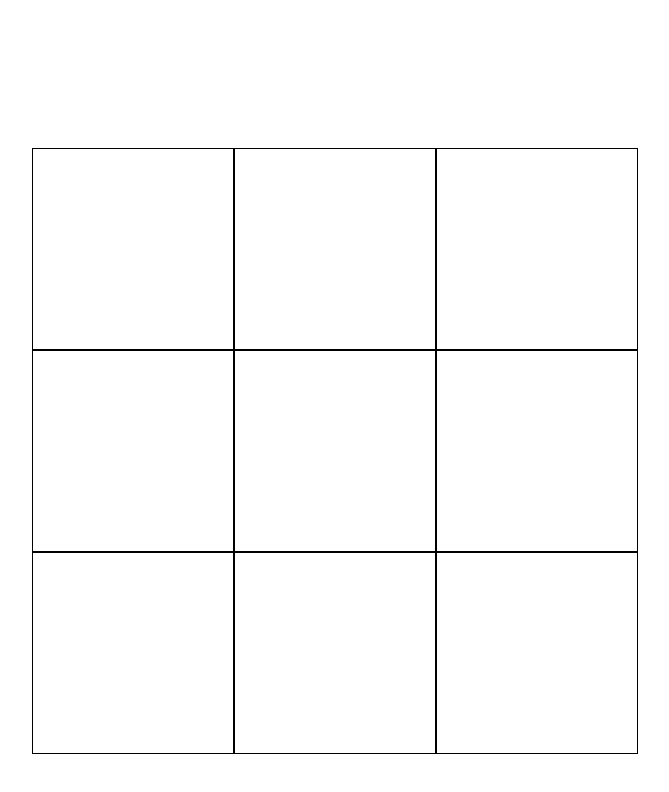
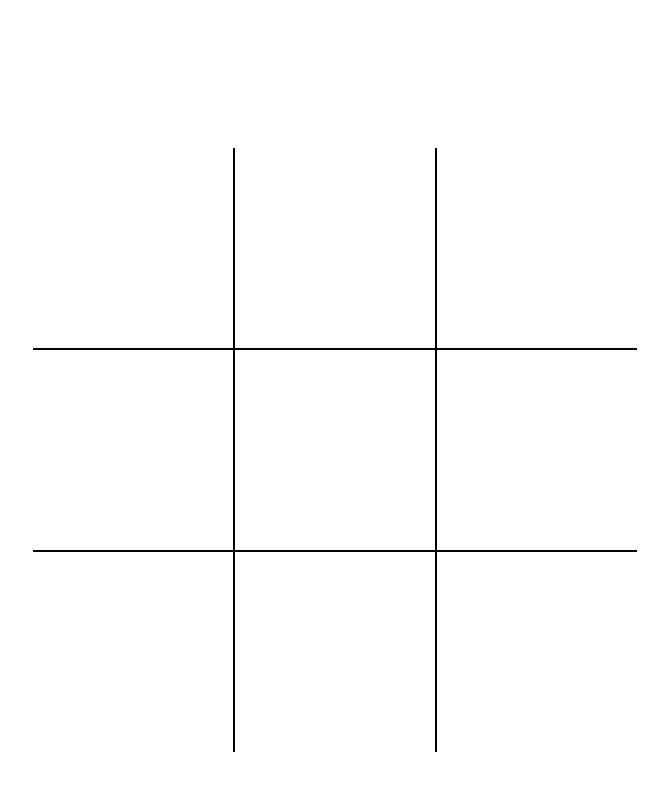
Before and after one commit to marathonic/ticTacToe, a plain HTML site: page index.html in a window 1280 px wide. Shown: the whole page, without its empty margins (305-974 px from the left). Drawn offline with Linux system fonts and the light colour scheme.

Commit message:
finessing

```diff
--- a/style.css
+++ b/style.css
@@ -30,3 +30,27 @@ body{
     color: palevioletred;
     cursor: pointer;
 }
+
+#sq1,
+#sq2,
+#sq3{
+    border-top: none;
+}
+
+#sq1,
+#sq4,
+#sq7{
+    border-left: none;
+}
+
+#sq3,
+#sq6,
+#sq9{
+    border-right: none;
+}
+
+#sq7,
+#sq8,
+#sq9{
+    border-bottom:none;
+}
```
